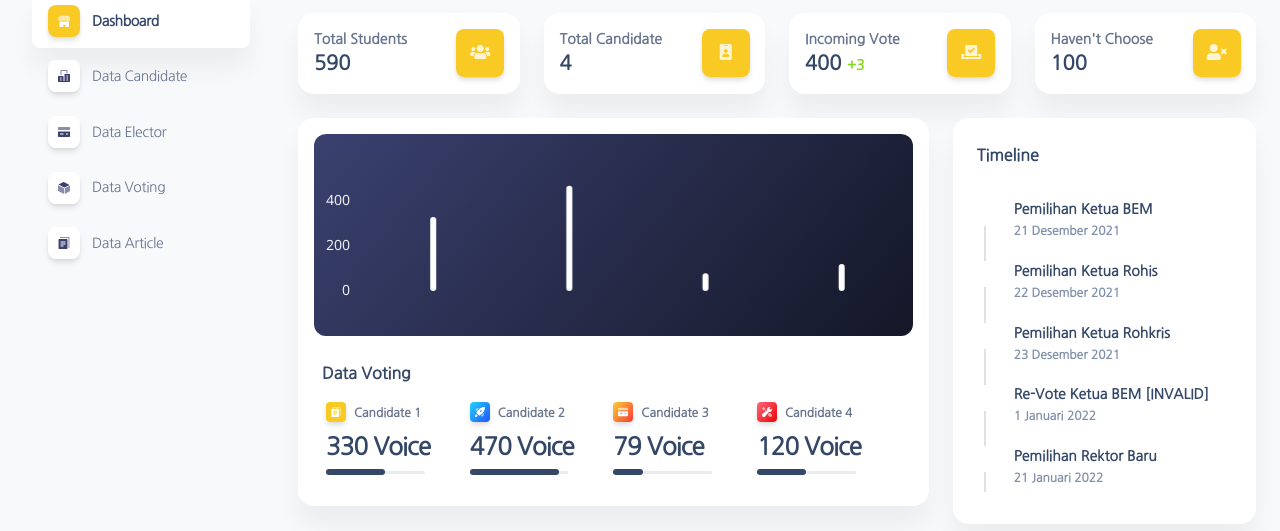
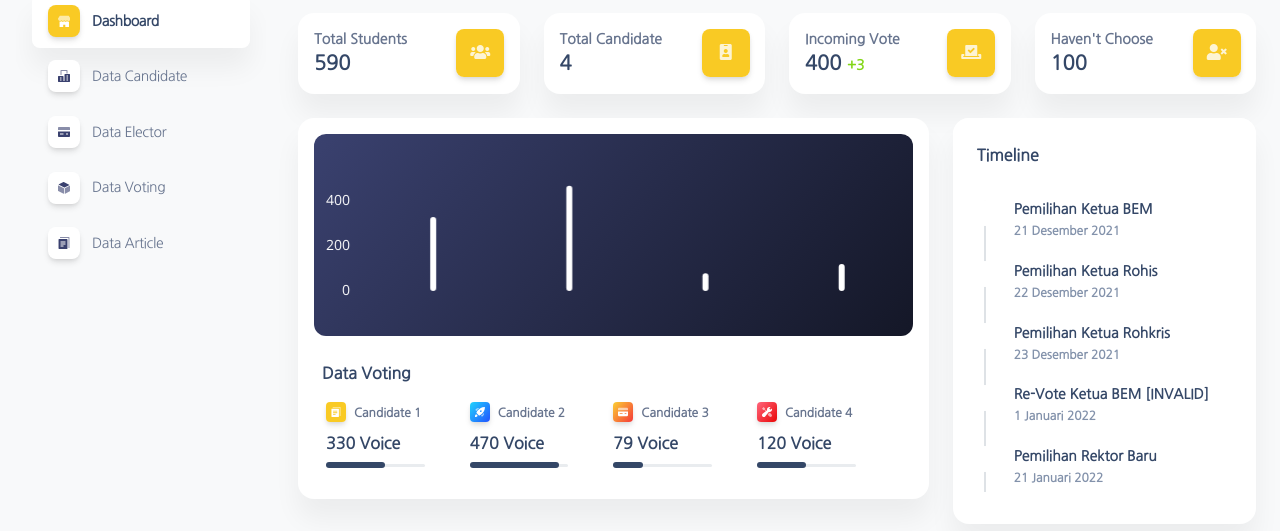
Before and after one commit to asnur/e-vote, a plain HTML site: page admin/dashboard.html in a window 1280 px wide. Shown: the part 119-650 px from the top of the page. Drawn offline with nearby package versions, Linux system fonts and the light colour scheme.

Commit message:
caption data vote ke h6 + timeline card to md-12

```diff
--- a/admin/dashboard.html
+++ b/admin/dashboard.html
@@ -762,7 +762,7 @@
                           Candidate 1
                         </p>
                       </div>
-                      <h4 class="font-weight-bolder">330 Voice</h4>
+                      <h6 class="font-weight-bolder">330 Voice</h6>
                       <div class="progress w-75">
                         <div
                           class="progress-bar bg-dark w-60"
@@ -842,7 +842,7 @@
                           Candidate 2
                         </p>
                       </div>
-                      <h4 class="font-weight-bolder">470 Voice</h4>
+                      <h6 class="font-weight-bolder">470 Voice</h6>
                       <div class="progress w-75">
                         <div
                           class="progress-bar bg-dark w-90"
@@ -913,7 +913,7 @@
                           Candidate 3
                         </p>
                       </div>
-                      <h4 class="font-weight-bolder">79 Voice</h4>
+                      <h6 class="font-weight-bolder">79 Voice</h6>
                       <div class="progress w-75">
                         <div
                           class="progress-bar bg-dark w-30"
@@ -989,7 +989,7 @@
                           Candidate 4
                         </p>
                       </div>
-                      <h4 class="font-weight-bolder">120 Voice</h4>
+                      <h6 class="font-weight-bolder">120 Voice</h6>
                       <div class="progress w-75">
                         <div
                           class="progress-bar bg-dark w-50"
@@ -1005,7 +1005,7 @@
               </div>
             </div>
           </div>
-          <div class="col-lg-4 col-md-6">
+          <div class="col-lg-4 col-md-12">
             <div class="card h-100">
               <div class="card-header pb-0">
                 <h6>Timeline</h6>
```
